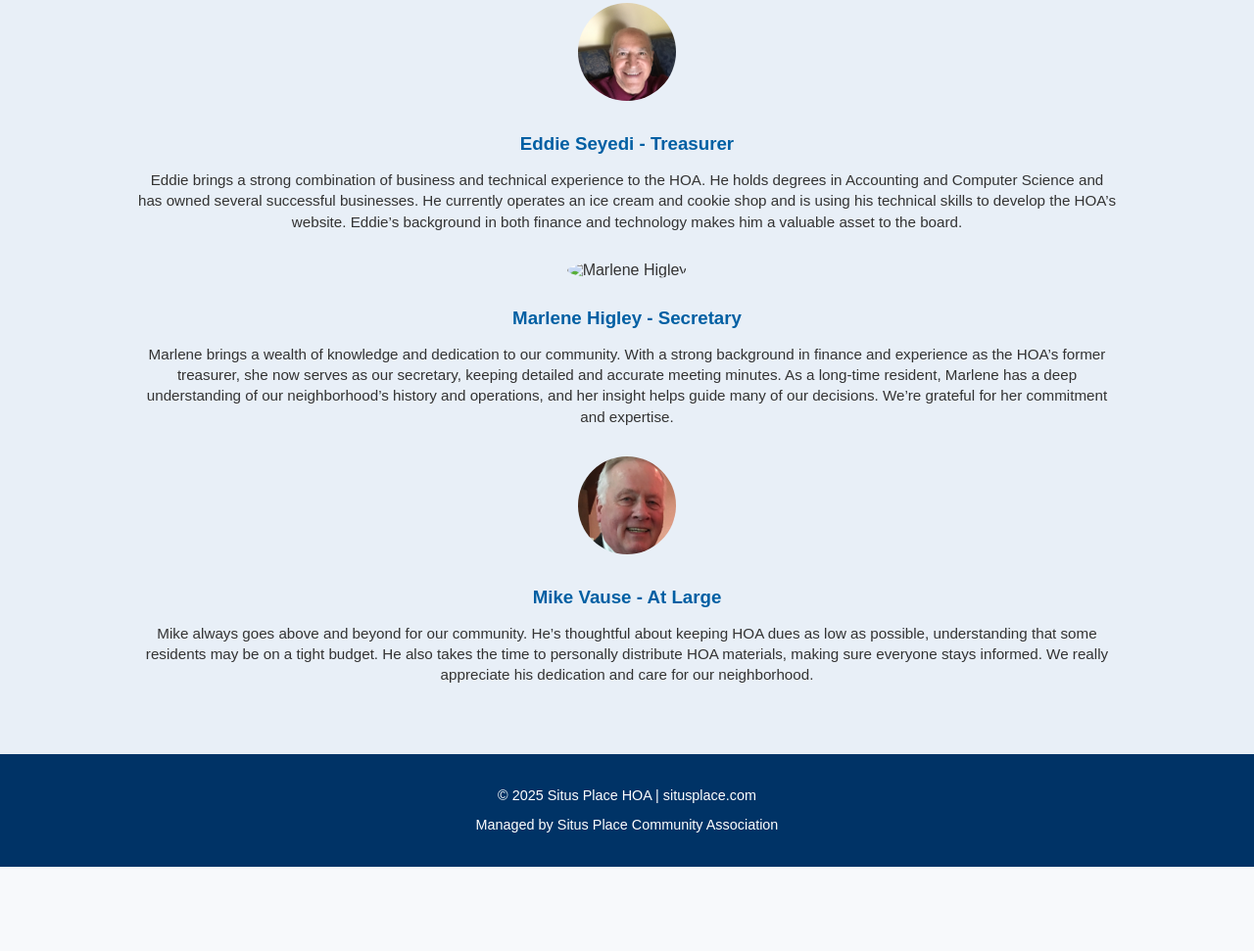
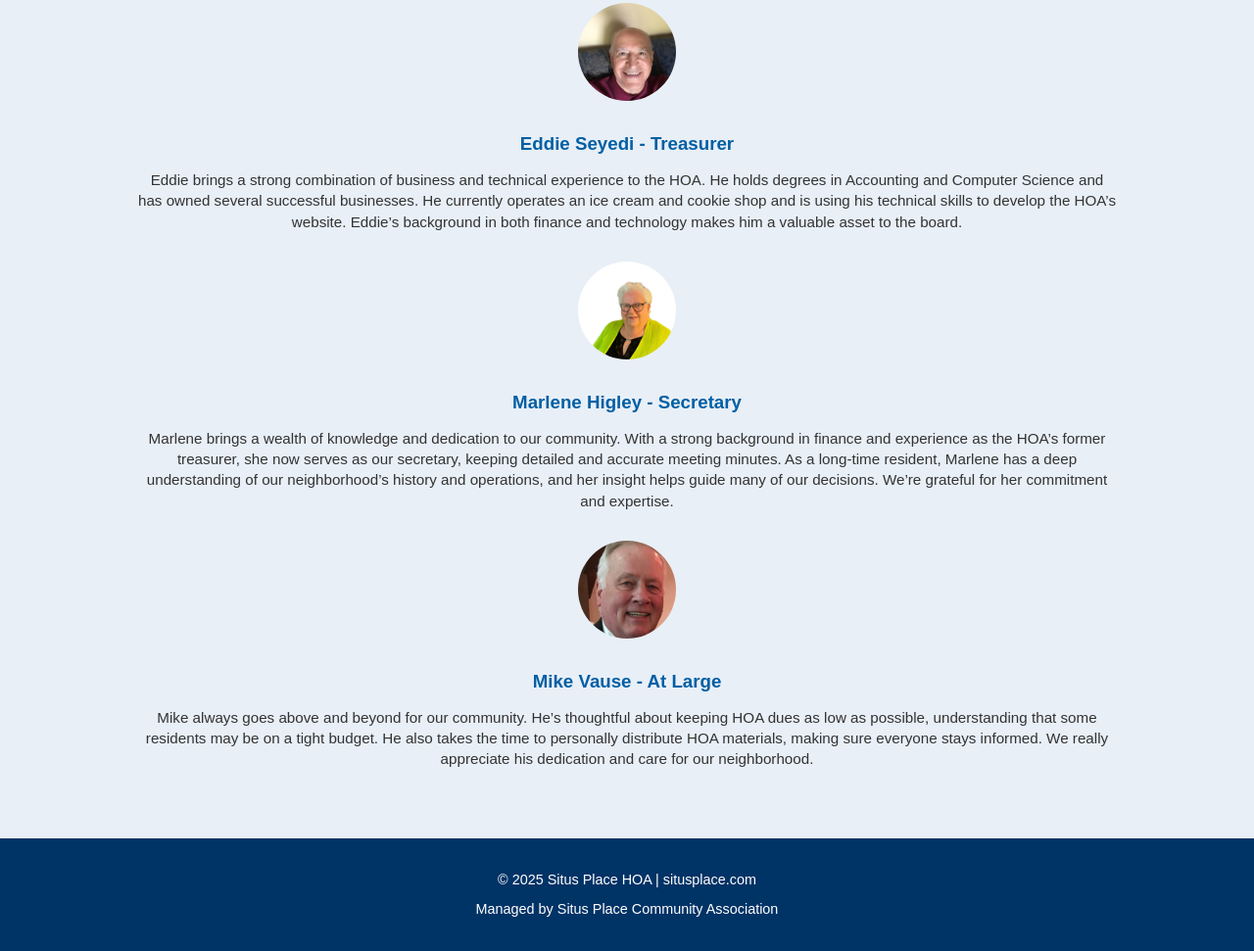
Before and after one commit to eddieseyedi/repo1, a plain HTML site: page wwwroot/about.html in a window 1280 px wide. Shown: the part 1007-1978 px from the top of the page at 98% size. Before the commit the page ends 1892 px from the top, so only its background shows below. Drawn offline with Linux system fonts and the light colour scheme.

Commit message:
Update about.html

```diff
--- a/wwwroot/about.html
+++ b/wwwroot/about.html
@@ -56,7 +56,7 @@
             </div>
 
             <div class="board-member">
-                <img src="images/member3.jpg" alt="Marlene Higley" class="member-photo">
+                <img src="images/marlene.jpg" alt="Marlene Higley" class="member-photo">
                 <h3>Marlene Higley - Secretary</h3>
                 <p>Marlene brings a wealth of knowledge and dedication to our community. With a strong background in finance and experience as the HOA’s former treasurer, she now serves as our secretary, keeping detailed and accurate meeting minutes. As a long-time resident, Marlene has a deep understanding of our neighborhood’s history and operations, and her insight helps guide many of our decisions. We’re grateful for her commitment and expertise.</p>
             </div>
```
